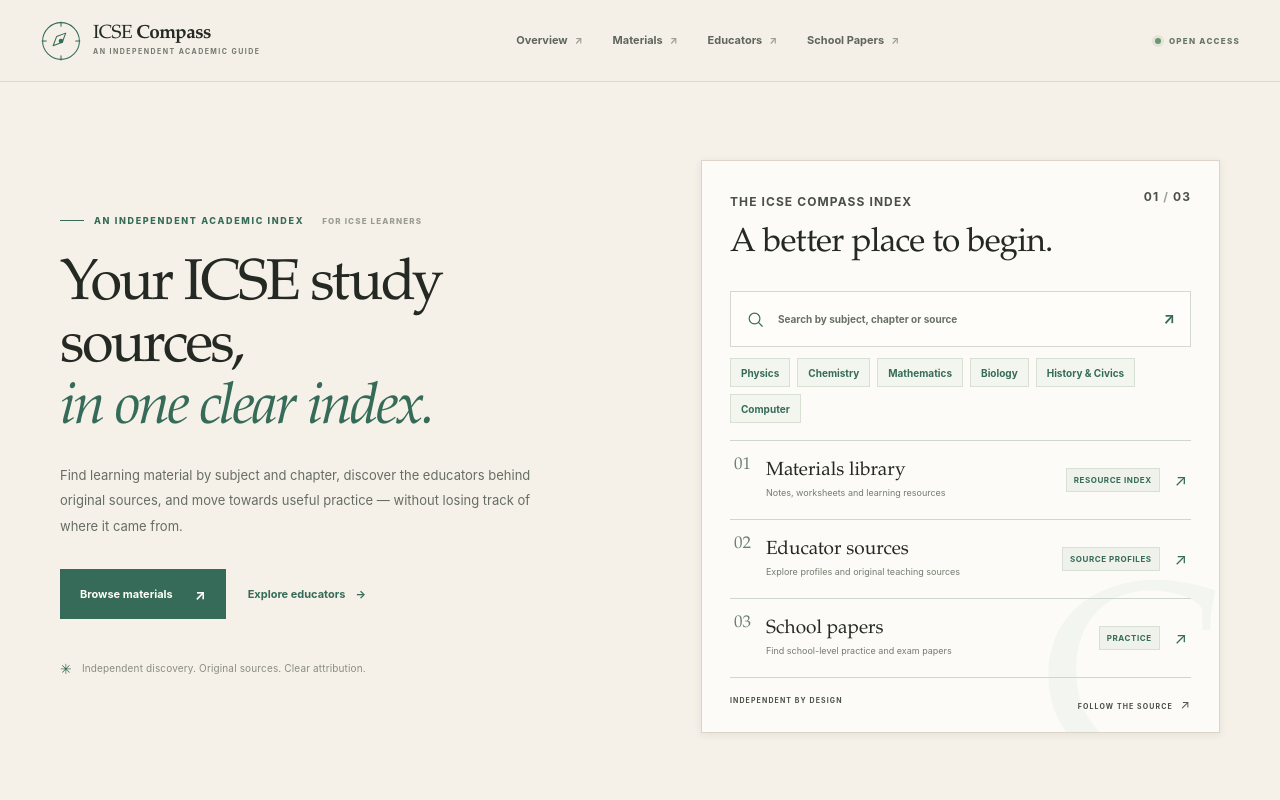
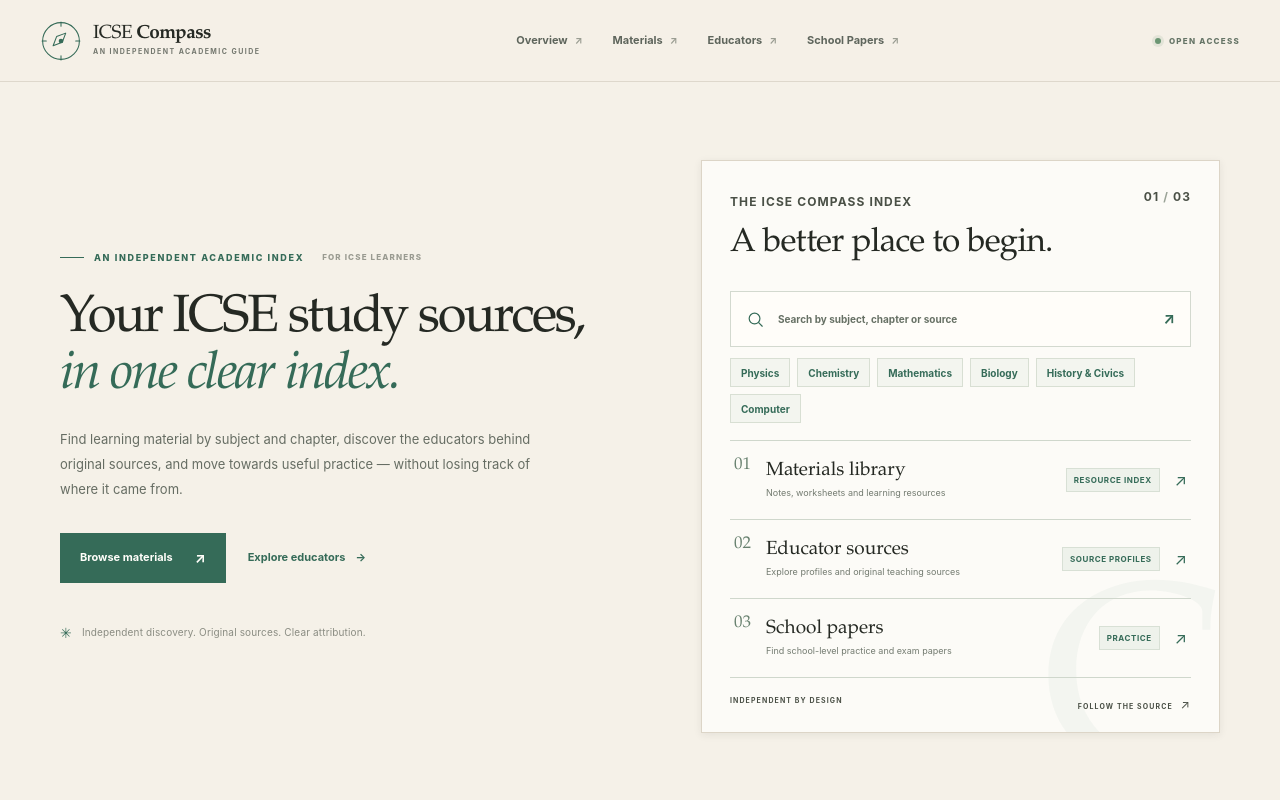
Before and after one commit to icse-cbse-10-12/icse-compass, a SvelteKit app: page / in a window 1280 px wide. Shown: the top 800 px of the page. Built offline with nearby package versions, Linux system fonts and the light colour scheme.

Commit message:
style: keep hero headline to a balanced two-line measure

```diff
--- a/src/routes/+page.svelte
+++ b/src/routes/+page.svelte
@@ -120,7 +120,7 @@
     padding-block: 78px 88px;
   }
   .hero-copy { max-width: 610px; }
-  .hero-copy h1 { max-width: 740px; margin: 27px 0 22px; font-size: clamp(42px, 4.5vw, 64px); line-height: 1.08; letter-spacing: -2.5px; }
+  .hero-copy h1 { max-width: 740px; margin: 27px 0 22px; font-size: clamp(42px, 4.1vw, 58px); line-height: 1.08; letter-spacing: -2.3px; }
   .hero-copy h1 em { color: var(--green); font-weight: 400; }
   .hero-description { max-width: 510px; font-size: 13px; line-height: 1.95; }
   .hero-actions { gap: 22px; margin-top: 30px; }
@@ -185,7 +185,7 @@
   @media (max-width: 1050px) {
     .home-hero { grid-template-columns: minmax(0, 1fr) minmax(360px, .95fr); gap: 34px; min-height: 590px; padding-block: 64px 72px; }
     .hero-product-panel { padding-inline: 22px; }
-    .hero-copy h1 { font-size: clamp(42px, 4.4vw, 58px); }
+    .hero-copy h1 { font-size: clamp(42px, 4.2vw, 56px); }
     .home-method { gap: 42px; }
     .method-step { padding-inline: 14px; }
   }
@@ -201,7 +201,7 @@
   }
   @media (max-width: 600px) {
     .home-hero { gap: 31px; padding-block: 48px 48px; }
-    .hero-copy h1 { margin-top: 22px; font-size: clamp(42px, 10.5vw, 57px); letter-spacing: -2px; }
+    .hero-copy h1 { margin-top: 22px; font-size: clamp(42px, 9.5vw, 54px); letter-spacing: -2px; }
     .hero-description { font-size: 12px; line-height: 1.85; }
     .hero-actions { gap: 9px 16px; margin-top: 22px; }
     .hero-footnote { margin-top: 26px; font-size: 8px; }
```
